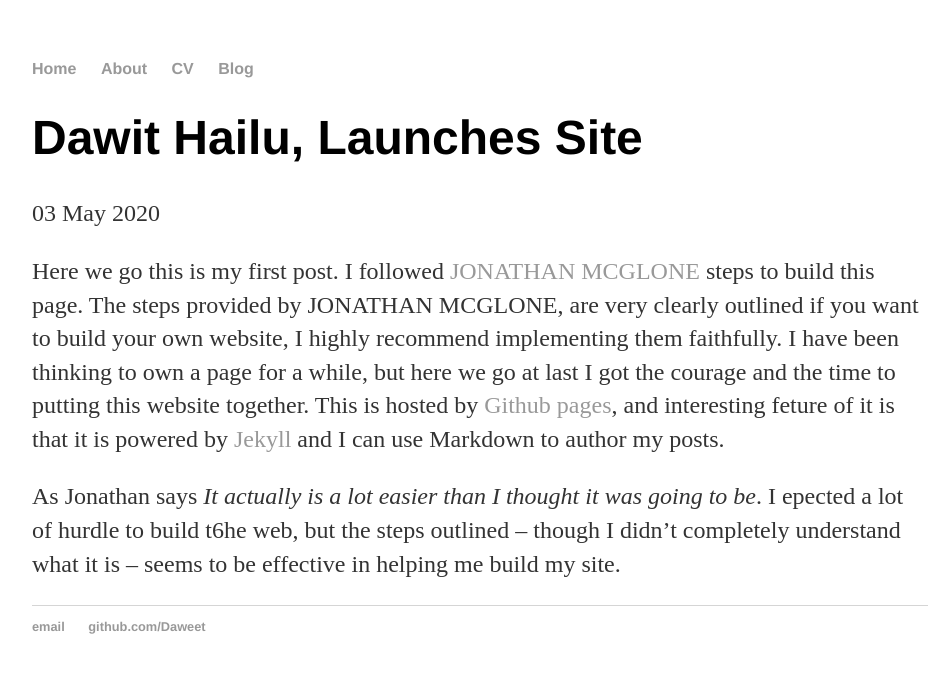
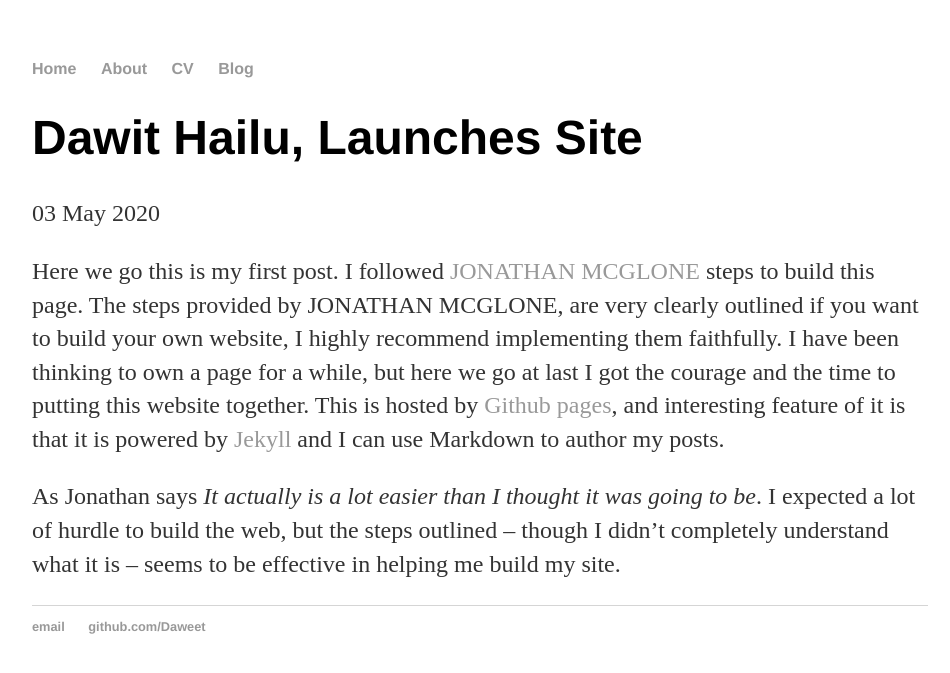
Before and after one commit to Daweet/Daweet.github.io, a Jekyll site: the page built from _posts/2020-05-03-daweet-hailu-site-launched.md, in a window 1280 px wide. Shown: the top 673 px of the page, without its empty margins (160-1110 px from the left). Built offline with Jekyll 4.4.1, drawn with Linux system fonts in a browser that asks for light colours.

Commit message:
Update 2020-05-03-daweet-hailu-site-launched.md

```diff
--- a/_posts/2020-05-03-daweet-hailu-site-launched.md
+++ b/_posts/2020-05-03-daweet-hailu-site-launched.md
@@ -4,6 +4,6 @@ title: "Dawit Hailu, Launches Site"
 date: 2020-05-03
 ---
 
-Here we go this is my first post. I followed [JONATHAN MCGLONE](http://jmcglone.com/guides/github-pages/) steps to build this page. The steps provided by JONATHAN MCGLONE, are very clearly outlined if you want to build your own website, I highly recommend implementing them faithfully. I have been thinking to own a page for a while, but here we go at last I got the courage and the time to putting this website together. This is hosted by [Github pages](https://pages.github.com), and interesting feture of it is that it is powered by [Jekyll](http://jekyllrb.com) and I can use Markdown to author my posts.
+Here we go this is my first post. I followed [JONATHAN MCGLONE](http://jmcglone.com/guides/github-pages/) steps to build this page. The steps provided by JONATHAN MCGLONE, are very clearly outlined if you want to build your own website, I highly recommend implementing them faithfully. I have been thinking to own a page for a while, but here we go at last I got the courage and the time to putting this website together. This is hosted by [Github pages](https://pages.github.com), and interesting feature of it is that it is powered by [Jekyll](http://jekyllrb.com) and I can use Markdown to author my posts.
 
-As Jonathan says _It actually is a lot easier than I thought it was going to be_. I epected a lot of hurdle to build t6he web, but the steps outlined -- though I didn't completely understand what it is -- seems to be effective in helping me build my site.
+As Jonathan says _It actually is a lot easier than I thought it was going to be_. I expected a lot of hurdle to build the web, but the steps outlined -- though I didn't completely understand what it is -- seems to be effective in helping me build my site.
```
